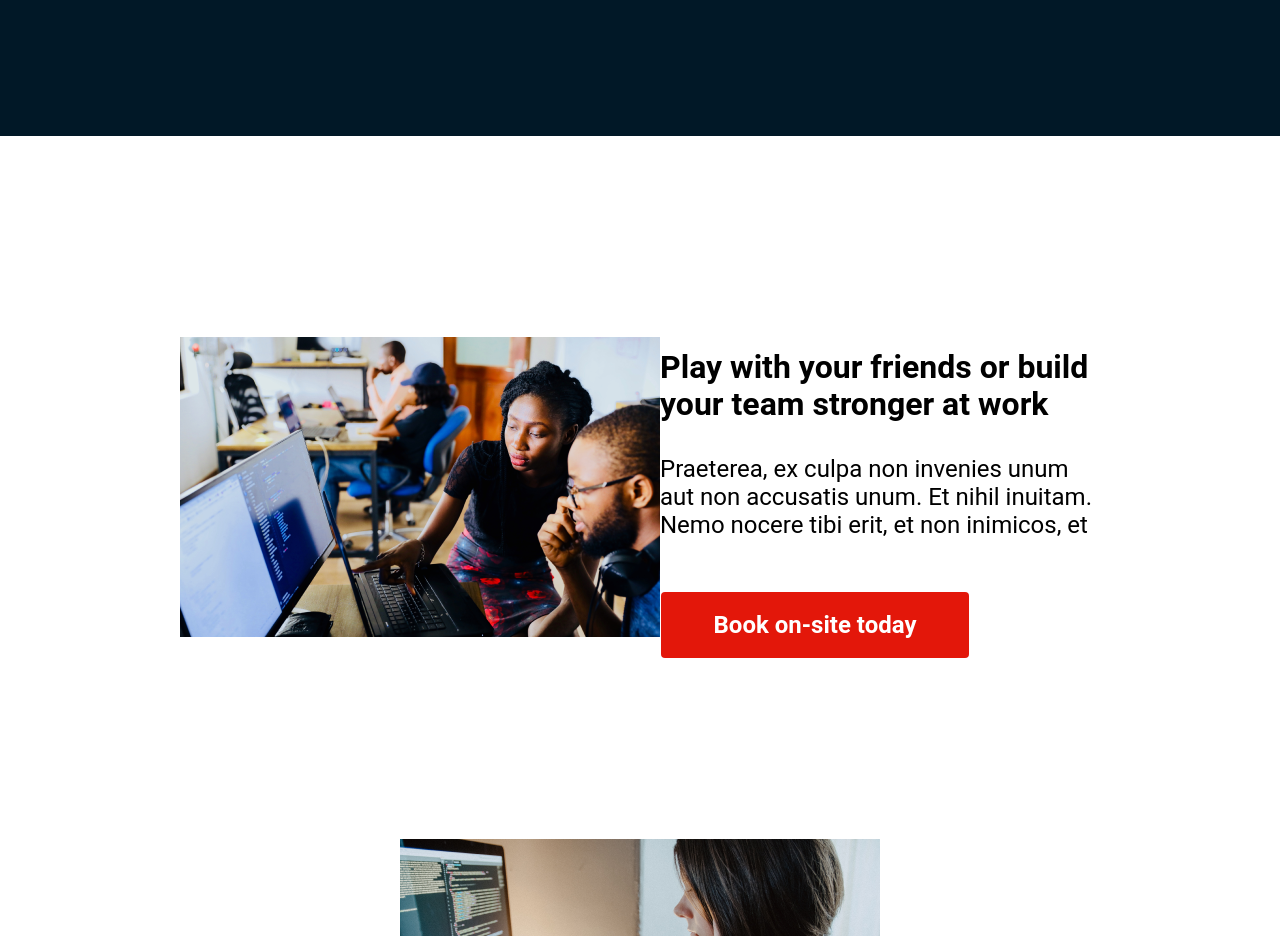
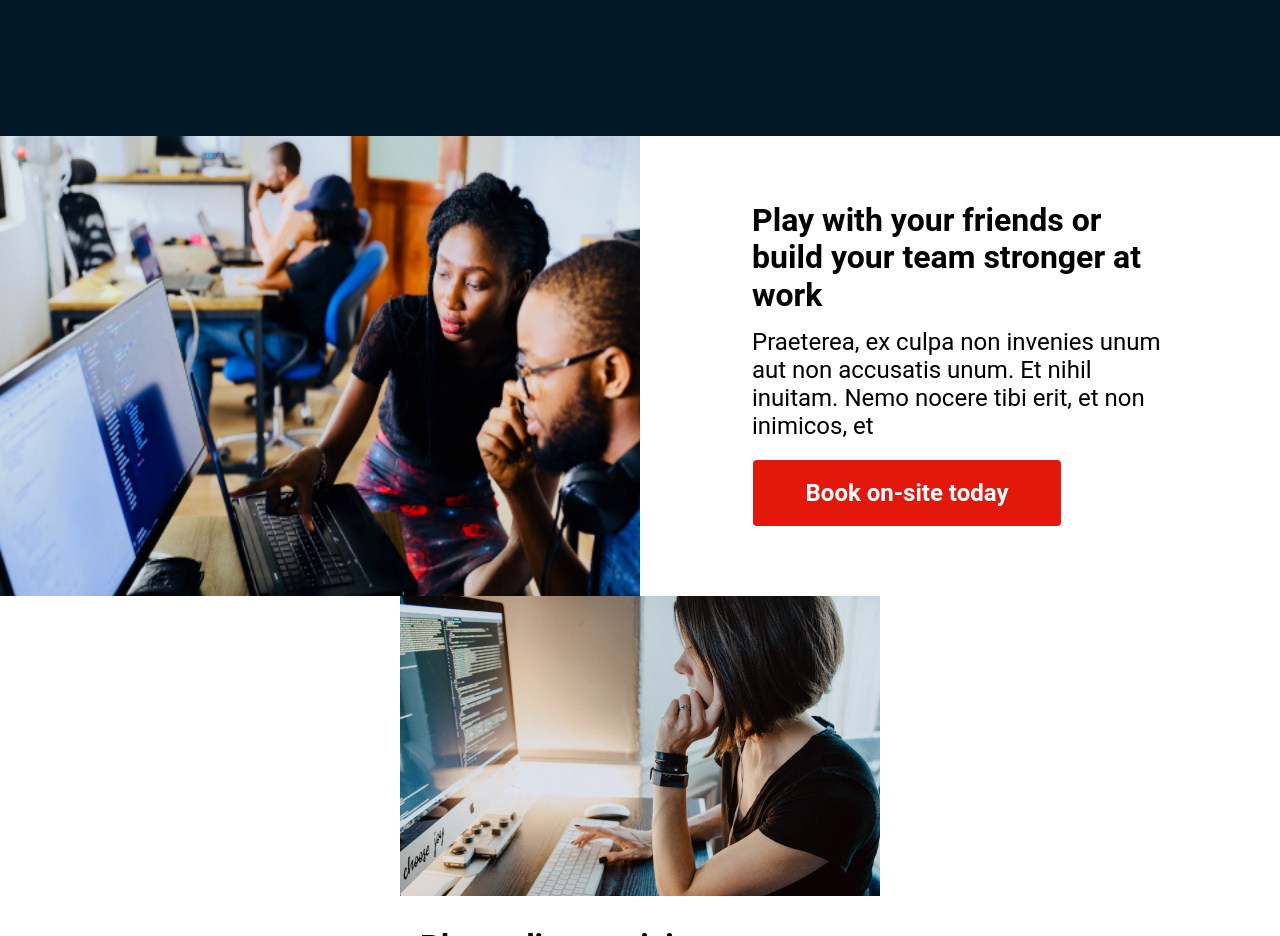
Before and after one commit to rasmusbaeckstrom/A2-inl-mning-2-Startsida-f-r--ESC--Hacker-Escape-Rooms, a plain HTML site: page index.html in a window 1280 px wide. Shown: the part 2460-3396 px from the top of the page. Drawn offline with Linux system fonts and the light colour scheme.

Commit message:
Adjusted CSS. Booking1 section rdy.

```diff
--- a/main.css
+++ b/main.css
@@ -632,5 +632,36 @@ body {
   .booking1 {
     flex-direction: row;
     justify-content: center;
+    height: 460px;
+  }
+
+  .booking1 img {
+    width: 640px;
+    height: 460px;
+  }
+
+  .booking1_container {
+    display: flex;
+    flex-direction: column;
+    align-items: center;
+    width: 640px;
+    height: 460px;
+  }
+
+  .booking1_title {
+    width: 416px;
+    margin-top: 66px;
+  }
+
+  .booking1_text {
+    width: 416px;
+    margin-top: 20px;
+    margin-bottom: 20px;
+  }
+
+  .booking1_button {
+    margin-right: 106px;
+    margin-bottom: 66px;
+    margin-top: 0;
   }
 }
```
Also changed, not shown: 1 other file.
